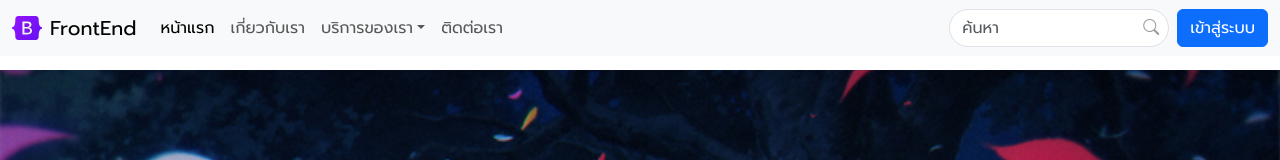
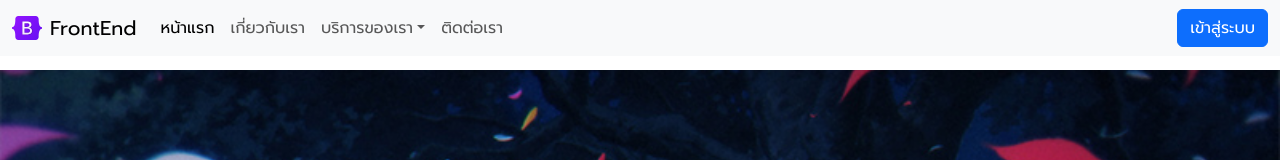
Before and after one commit to Oumpt/frontend046, a Next.js app: page / in a window 1280 px wide. Shown: the top 160 px of the page. Built offline with nearby package versions, Linux system fonts and the light colour scheme.

Commit message:
Update navigation.js

```diff
--- a/app/component/navigation.js
+++ b/app/component/navigation.js
@@ -37,7 +37,7 @@ export default function Navbar() {
           <Link href="/contact" className="nav-link" aria-disabled="true">ติดต่อเรา</Link>
         </li>
       </ul>
-  <SearchBox />
+
       <div className="ms-2">
           <a href="\login" className="btn btn-primary " tabIndex={-1} role="button" >เข้าสู่ระบบ</a></div>
 
```
